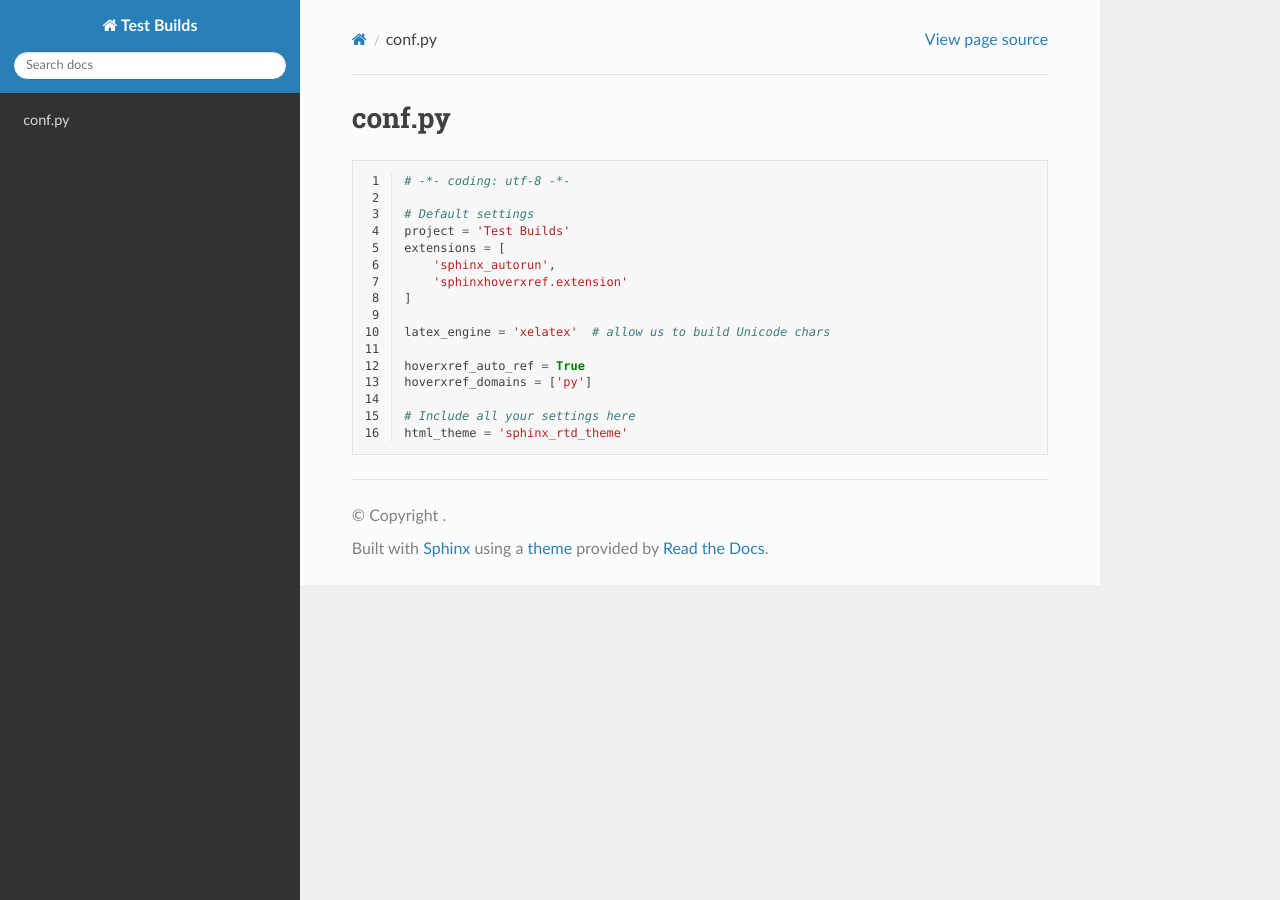
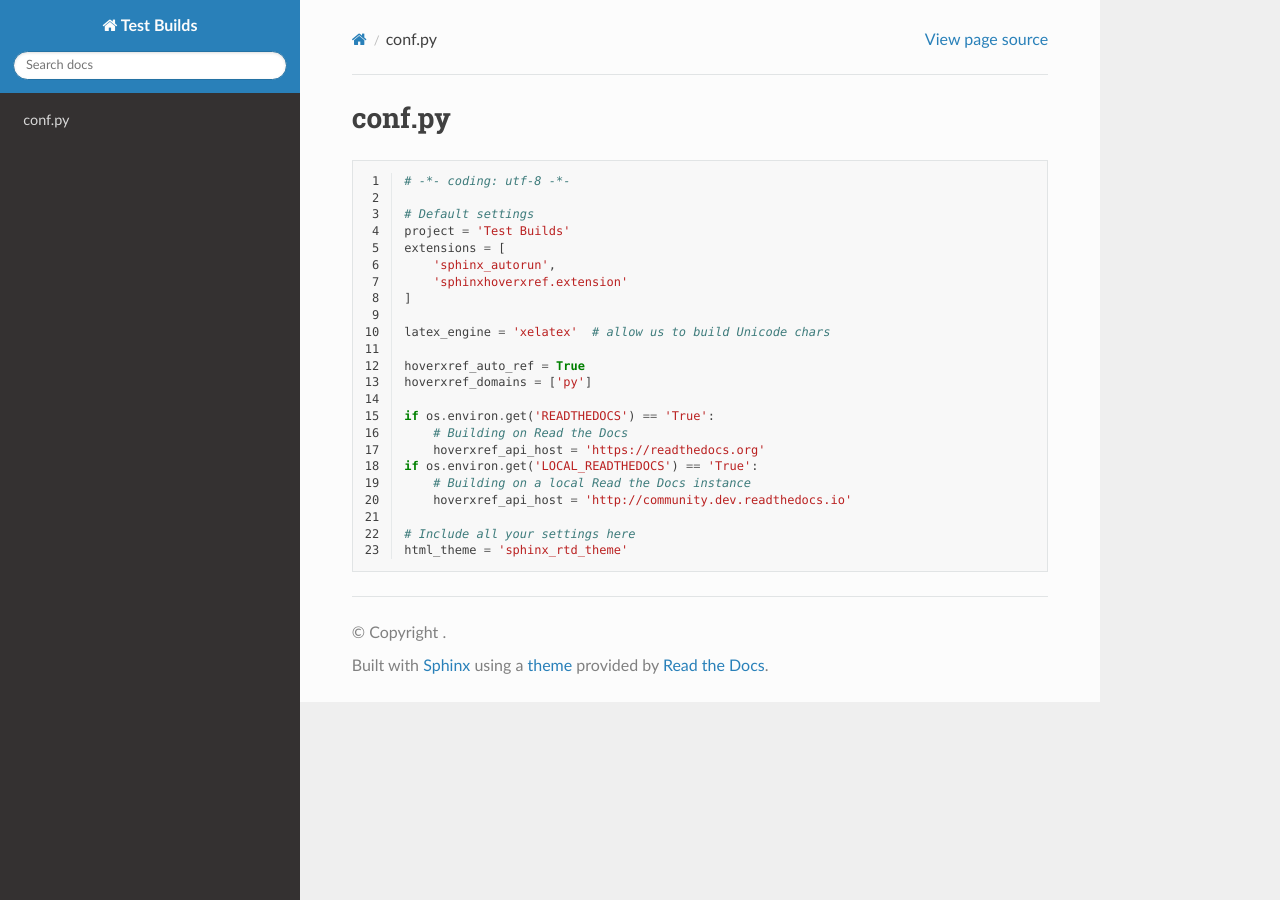
Before and after one commit to readthedocs/test-builds, a Sphinx documentation site: the page built from docs/conf.rst, in a window 1280 px wide. Built offline with Sphinx 7.4.7 and the Read the Docs theme 2.0.0, drawn with Linux system fonts in a browser that asks for light colours; the version number could not be read and is left out.

Commit message:
Allow building locally and use its API

```diff
--- a/docs/conf.py
+++ b/docs/conf.py
@@ -12,5 +12,12 @@ latex_engine = 'xelatex'  # allow us to build Unicode chars
 hoverxref_auto_ref = True
 hoverxref_domains = ['py']
 
+if os.environ.get('READTHEDOCS') == 'True':
+    # Building on Read the Docs
+    hoverxref_api_host = 'https://readthedocs.org'
+if os.environ.get('LOCAL_READTHEDOCS') == 'True':
+    # Building on a local Read the Docs instance
+    hoverxref_api_host = 'http://community.dev.readthedocs.io'
+
 # Include all your settings here
 html_theme = 'sphinx_rtd_theme'
```
